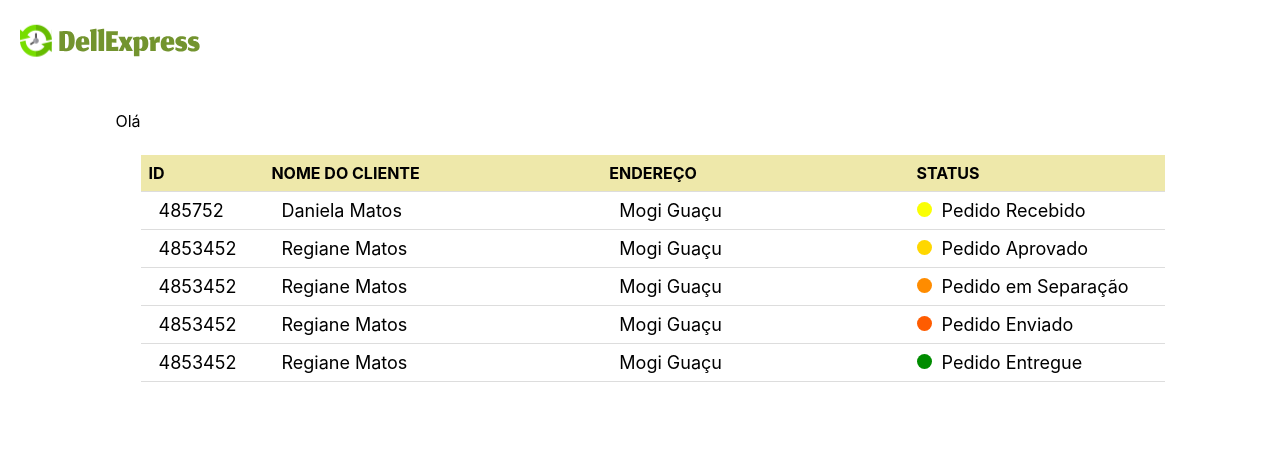
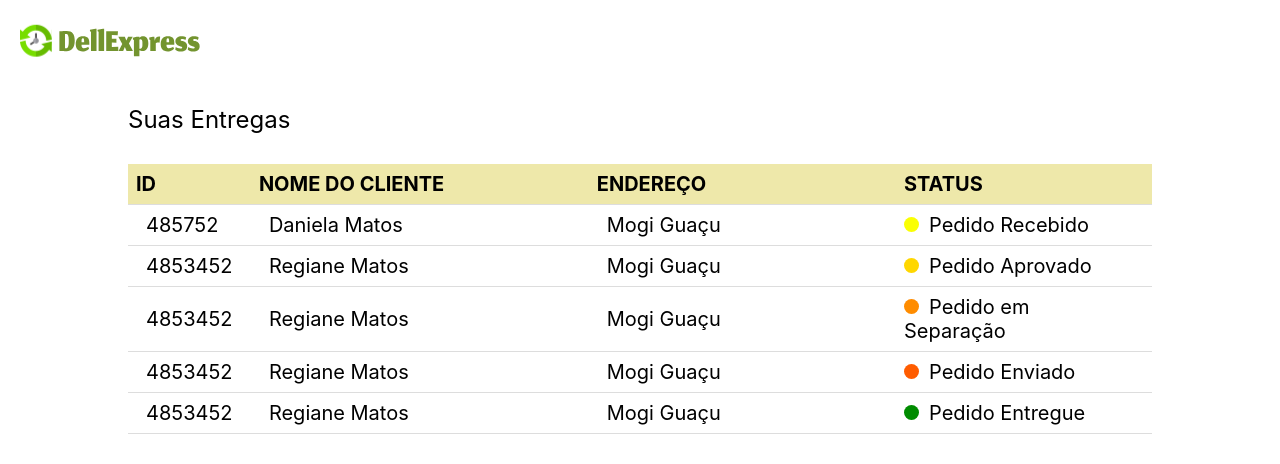
Before and after one commit to Biahellens/DellExpress, a React (Create React App) app in the folder client/: page / in a window 1280 px wide. Shown: the top 464 px of the page. Built offline with nearby package versions, Linux system fonts and the light colour scheme.

Commit message:
feat: updates home page

```diff
--- a/client/public/index.html
+++ b/client/public/index.html
@@ -9,6 +9,9 @@
       name="description"
       content="Web site created using create-react-app"
     />
+    <link rel="preconnect" href="https://fonts.googleapis.com">
+    <link rel="preconnect" href="https://fonts.gstatic.com" crossorigin>
+    <link href="https://fonts.googleapis.com/css2?family=Poppins:wght@400;600;700&display=swap" rel="stylesheet">
     <link rel="apple-touch-icon" href="%PUBLIC_URL%/logo.svg" />
     <!--
       manifest.json provides metadata used when your web app is installed on a
--- a/client/src/components/table/style.tsx
+++ b/client/src/components/table/style.tsx
@@ -46,6 +46,7 @@ export const Th = styled.th<ThProps>`
   }};
   padding: 8px;
   text-align: left;
+  font-size: 20px;
 `
 
 export const Td = styled.td`
@@ -55,7 +56,7 @@ export const Td = styled.td`
 `
 
 export const Text = styled.text`
-  font-size: 18px;
+  font-size: 20px;
   margin: 10px;
 `
 
--- a/client/src/pages/Home/index.tsx
+++ b/client/src/pages/Home/index.tsx
@@ -1,6 +1,6 @@
 import React from 'react';
 import { OrderTable } from '../../components'
-import { Content, ContentTable, Logo, LogoImage } from './style'
+import { Content, ContentTable, Logo, LogoImage, Text } from './style'
 import logo from '../../assets/logo.svg'
 
 function Home() {
@@ -11,7 +11,7 @@ function Home() {
         <LogoImage src={logo}/>
       </Logo>
       <Content>
-        <p>Olá</p>
+        <Text>Suas Entregas</Text>
         <ContentTable>
           <OrderTable />
         </ContentTable>
--- a/client/src/pages/Home/style.tsx
+++ b/client/src/pages/Home/style.tsx
@@ -18,6 +18,12 @@ export const LogoImage = styled.img`
 `
 
 export const ContentTable = styled.div`
-  margin-top: 60px;
+  margin-top: 20px;
   width:80%
 `
+
+export const Text = styled.text`
+  width: 80%;
+  font-size: 24px;
+  margin: 10px;
+`
```
